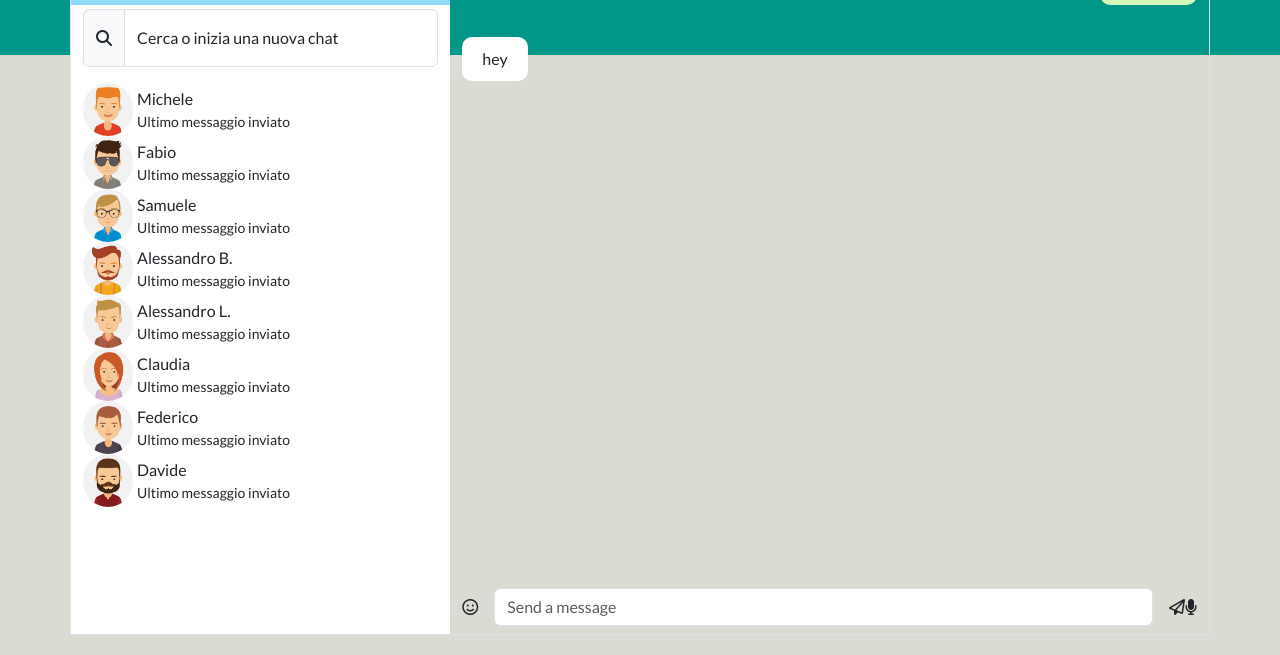
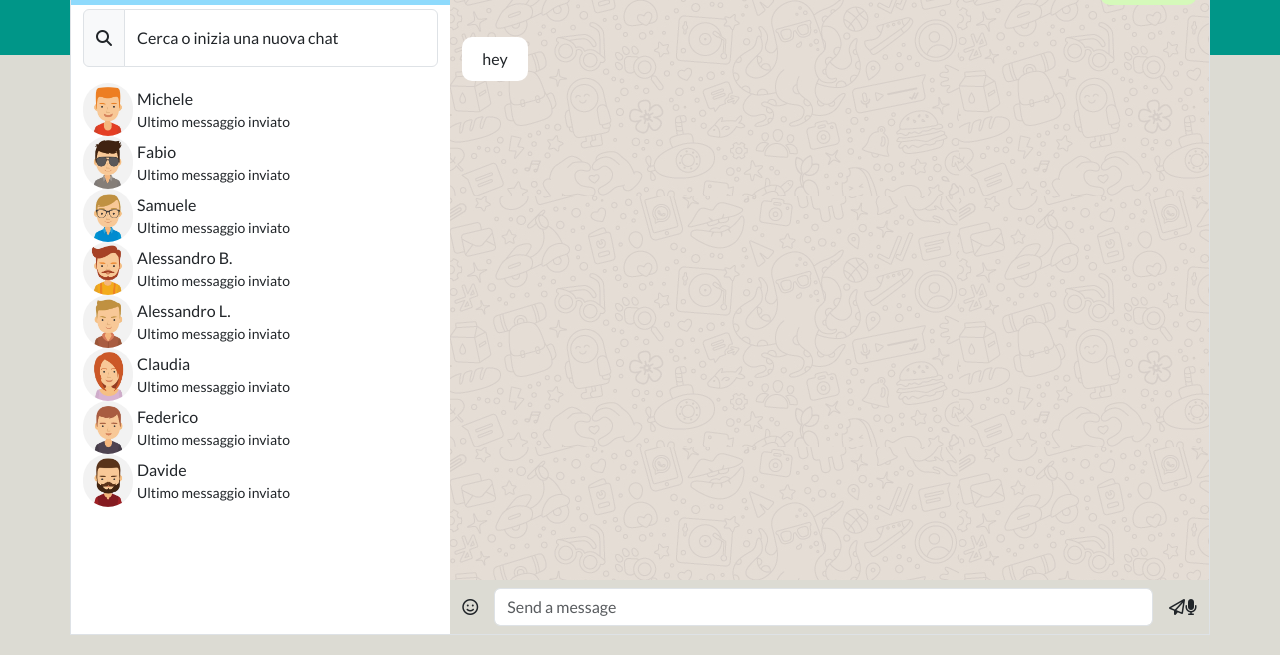
Before and after one commit to Eecodev/vue-boolzapp, a plain HTML site: page index.html in a window 1280 px wide. Shown: the part 145-800 px from the top of the page. Drawn offline with nearby package versions, Linux system fonts and the light colour scheme.

Commit message:
Milestone 1 completed

```diff
--- a/css/style.css
+++ b/css/style.css
@@ -39,6 +39,9 @@ img{
 .h0{
     height: 0;
 }
+.bg-img{
+    background-image: url('../img/mine.jpg');
+}
 .msg{
     padding: 10px 20px;
     border-radius: 10px;
--- a/index.html
+++ b/index.html
@@ -85,7 +85,7 @@
                                 <i class="fa-solid fa-ellipsis-vertical m-1"></i>
                             </div>
                         </div>
-                        <div class="col-12 flex-grow-1 overflow-y-auto h0">
+                        <div class="col-12 flex-grow-1 overflow-y-auto h0 bg-img">
                             <div class="d-flex py-3">
                                 <div class="msg sent"> hey ciao</div>
                             </div>
@@ -106,7 +106,6 @@
     </div>
 
 
-    <script type="text/javascript" src="data.js"></script>
     <script src="https://unpkg.com/vue@3/dist/vue.global.js"></script>
     <script type="text/javascript" src="script.js"></script>
 </body>
```
